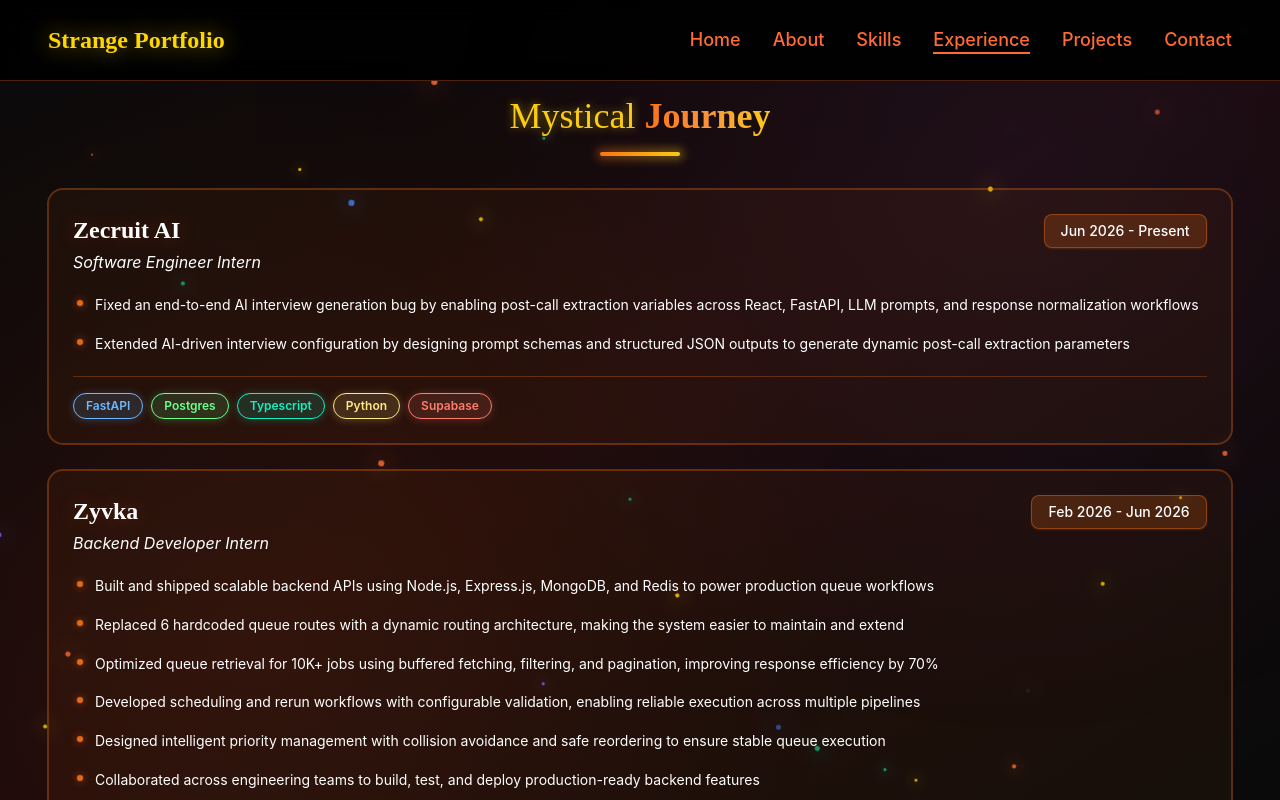
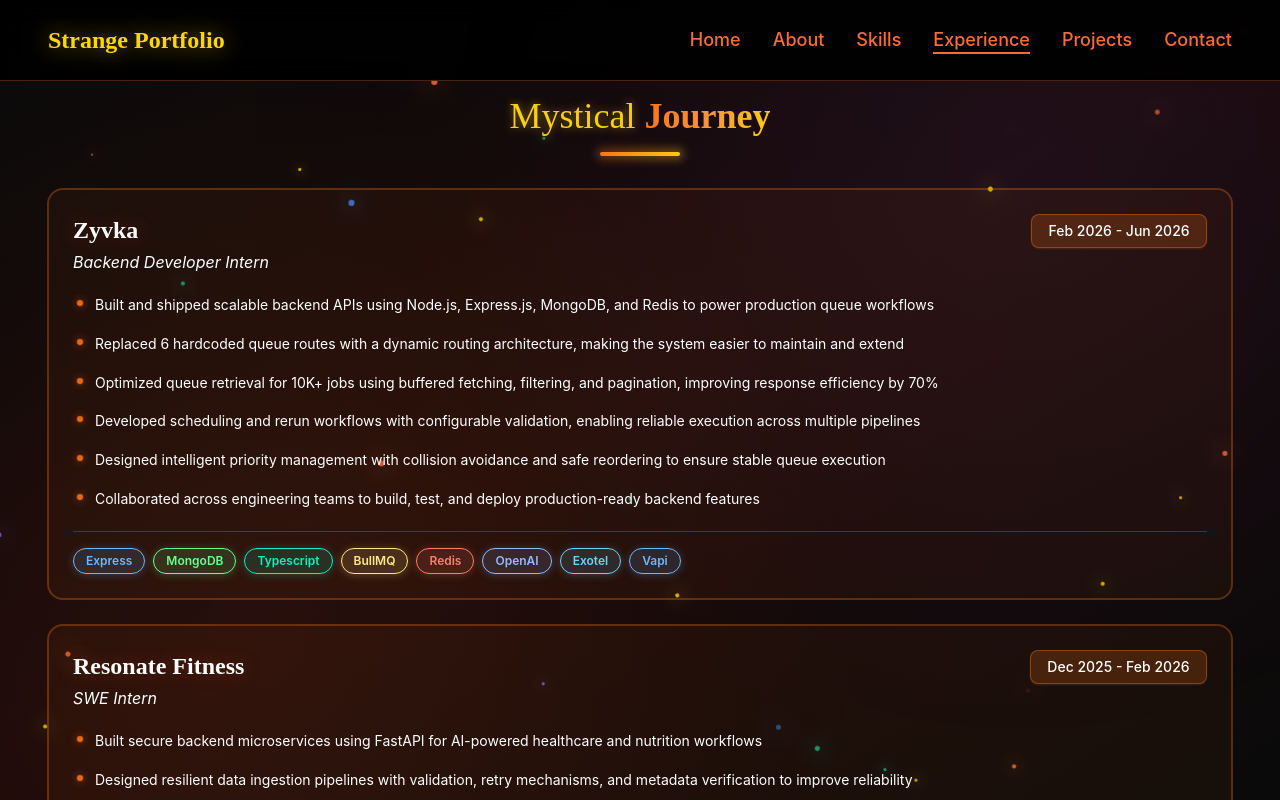
Before and after one commit to AkshatGarg952/My-Portfolio, a React (Vite) app: page /experience in a window 1280 px wide. Shown: the top 800 px of the page. Built offline with nearby package versions, Linux system fonts and the light colour scheme.

Commit message:
Update Experience.jsx

```diff
--- a/src/pages/Experience.jsx
+++ b/src/pages/Experience.jsx
@@ -3,16 +3,7 @@
 import ExperienceCard from '../components/ExperienceCard.jsx';
 import FloatingParticles from '../components/FloatingParticles';
 const experiences = [
-  {
-    company: "Zecruit AI",
-    role: "Software Engineer Intern",
-    duration: "Jun 2026 - Present",
-    achievements: [
-  "Fixed an end-to-end AI interview generation bug by enabling post-call extraction variables across React, FastAPI, LLM prompts, and response normalization workflows",
-  "Extended AI-driven interview configuration by designing prompt schemas and structured JSON outputs to generate dynamic post-call extraction parameters"
-],
-    tech: ["FastAPI", "Postgres", "Typescript", "Python", "Supabase"]
-  },
+
    {
     company: "Zyvka",
     role: "Backend Developer Intern",
```
